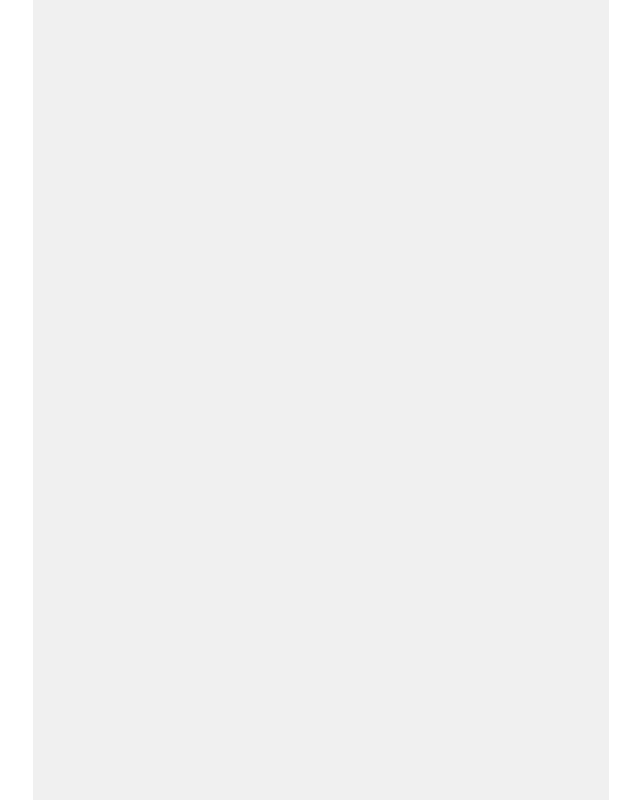
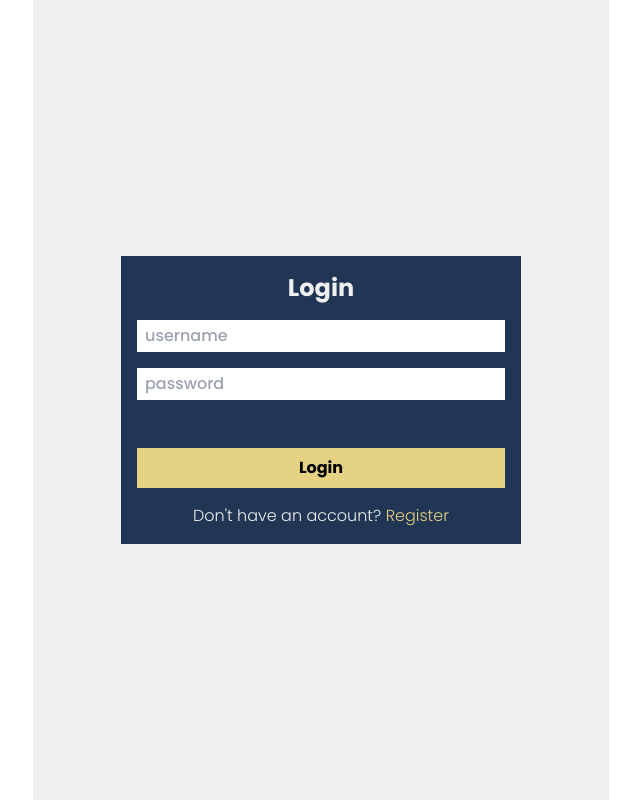
Before and after one commit to Yadija/diacus-react-ts, a React (Vite) app: page /login in a window 1280 px wide. Before the commit this address had no page. Shown: the whole page, without its empty margins (319-959 px from the left). Built offline with nearby package versions, Linux system fonts and the light colour scheme.

Commit message:
⚒️build: make ui login page

```diff
--- a/src/App.tsx
+++ b/src/App.tsx
@@ -1,12 +1,14 @@
 import { Route, Routes } from 'react-router-dom';
 
 import HomePage from './pages/HomePage';
+import LoginPage from './pages/LoginPage';
 
 function App() {
   return (
     <main className='relative m-auto min-h-screen max-w-xl bg-[#F0F0F0]'>
       <Routes>
         <Route path='/' element={<HomePage />} />
+        <Route path='/login' element={<LoginPage />} />
       </Routes>
     </main>
   );
--- a/src/pages/HomePage.tsx
+++ b/src/pages/HomePage.tsx
@@ -1,8 +1,13 @@
+import { Link } from 'react-router-dom';
+
 function HomePage() {
   return (
     <>
-      <nav className='bg-[#213555] p-4 text-[#F0F0F0]'>
+      <nav className='flex justify-between bg-[#213555] p-4 text-[#F0F0F0]'>
         <h1>Diacus App</h1>
+        <Link to='/login' className='text-[#E5D283]'>
+          Login
+        </Link>
       </nav>
       <ul className='m-4 flex flex-col gap-2'>
         <li>
--- /dev/null
+++ b/src/pages/LoginPage.tsx
@@ -0,0 +1,39 @@
+import { Link } from 'react-router-dom';
+
+function LoginPage() {
+  return (
+    <div className='flex min-h-screen items-center justify-center'>
+      <form
+        className='flex w-[400px] flex-col gap-4 bg-[#213555] p-4'
+        onSubmit={(event) => console.log(event)}
+      >
+        <h1 className='text-center text-2xl font-bold text-[#F0F0F0]'>Login</h1>
+        <input
+          className='px-2 py-1'
+          type='text'
+          placeholder='username'
+          onChange={(event) => console.log(event)}
+          required
+        />
+        <input
+          className='px-2 py-1'
+          type='password'
+          placeholder='password'
+          onChange={(event) => console.log(event)}
+          required
+        />
+        <button type='submit' className='mt-8 bg-[#E5D283] p-2 font-bold'>
+          Login
+        </button>
+        <p className='text-center font-light text-[#F0F0F0]'>
+          {`Don't have an account? `}
+          <Link to='/' className='text-[#E5D283]'>
+            Register
+          </Link>
+        </p>
+      </form>
+    </div>
+  );
+}
+
+export default LoginPage;
```
